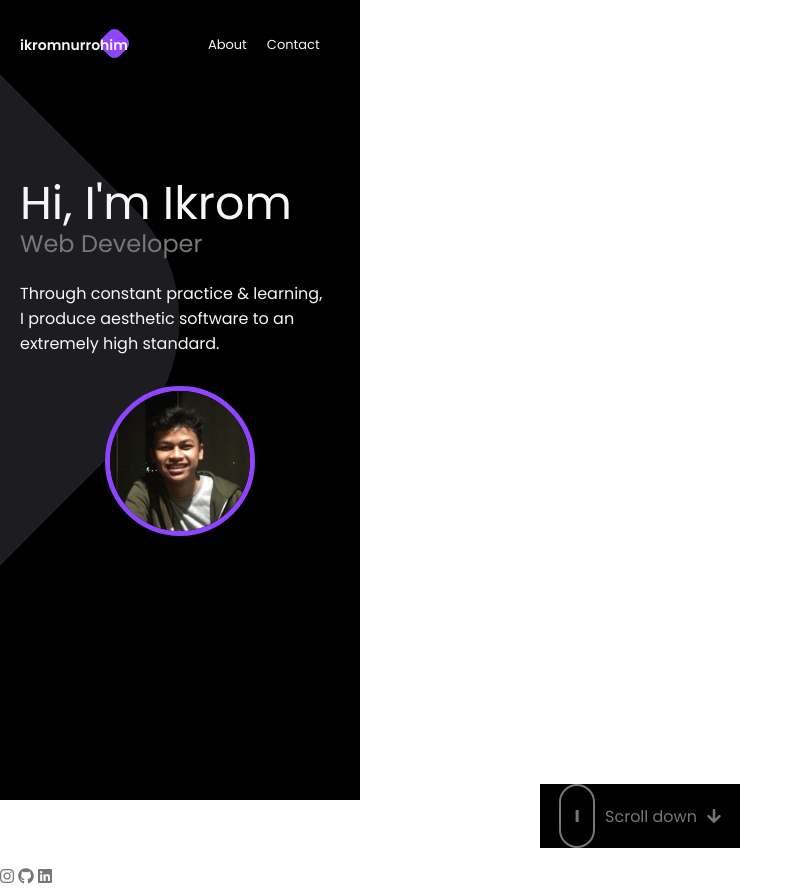
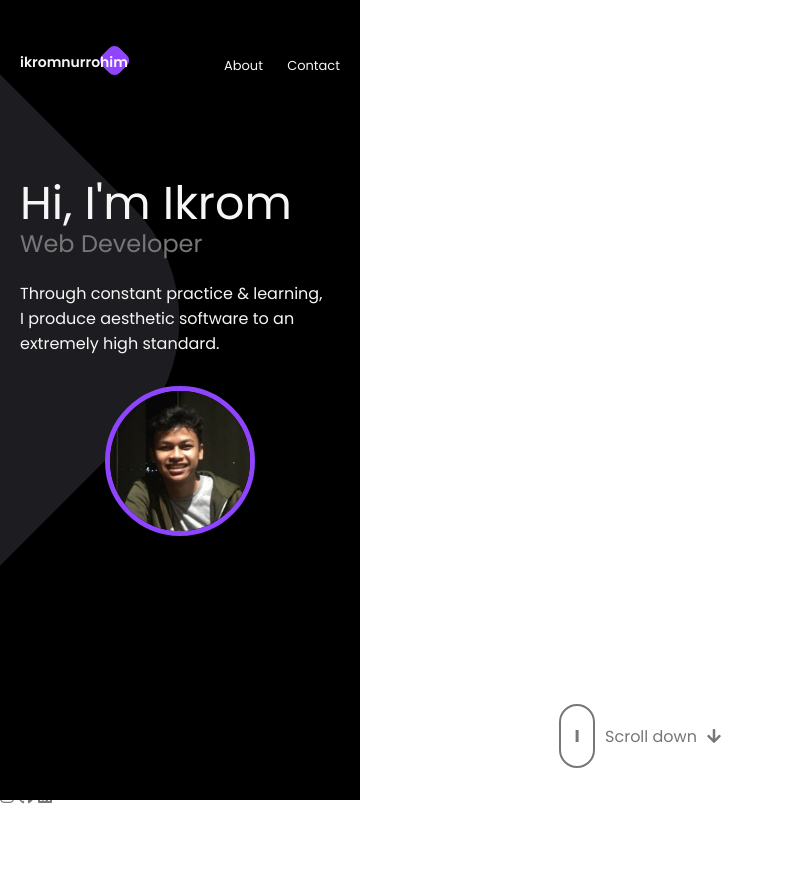
Before and after one commit to ikromnurrohim/ikromnurrohim.github.io, a plain HTML site: page index.html in a window 1280 px wide. Shown: the whole page, without its empty margins (0-803 px from the left). After the commit the page ends 809 px from the top, so only its background shows below. Drawn offline with Linux system fonts and the light colour scheme.

Commit message:
add mouse

```diff
--- a/index.html
+++ b/index.html
@@ -44,8 +44,8 @@
             <h3>ikromnurrohim</h3>
 
             <div class="menu">
-                <a href="#">About</a>
-                <a href="#">Contact</a>
+                <a href="#about">About</a>
+                <a href="#contact">Contact</a>
             </div>
         </header>
 
@@ -53,7 +53,7 @@
 
         <!-- about  -->
 
-        <div class="me">
+        <div id="about" class="me">
             <div class="title">
                 <h3 class="name">Hi, I'm Ikrom</h3>
                 <h3 class="job">Web Developer</h3>
@@ -79,7 +79,7 @@
 
         <!-- contact -->
 
-        <div class="contact">
+        <div id="contact" class="contact">
             <div class="sosmed-menu">
                 <i class="fab fa-instagram"></i>
                 <i class="fab fa-github"></i>
--- a/style.css
+++ b/style.css
@@ -4,6 +4,7 @@
 	margin: 0;
 	padding: 0;
 	box-sizing: border-box;
+	scroll-behavior: smooth;
 }
 
 body {
@@ -87,12 +88,12 @@ a:link {
 }
 
 header {
-	position: absolute;
-	margin-top: 15px;
-	top: 0;
+	background: black;
+	position: fixed;
+	top: 4%;
 	height: 40px;
-	width: 10px;
-	padding: 20px;
+	width: 360px;
+	padding: 20px ;
 	display: flex;
 	justify-content: space-between;
 	color: rgba(255, 255, 255, 0.96);
@@ -120,11 +121,7 @@ header > h3::before {
 	transform: rotate(45deg);
 }
 
-.menu {
-	width: 80px;
-	display: flex;
-	position: relative;
-}
+
 .menu > a {
 	align-items: flex-end;
 	color: #f6f6f6;
@@ -190,7 +187,7 @@ header > h3::before {
 }
 
 .block {
-	background: black;
+	background: transparent;
 	animation: mouse 2s infinite linear;
 	display: flex;
 	justify-content: center;
@@ -198,7 +195,9 @@ header > h3::before {
 	width: 200px;
 	cursor: pointer;
 	position: relative;
-	margin: auto;
+	margin-top: -80px;
+	margin-left: auto;
+	margin-right: auto;
 }
 
 .mouse {
```
